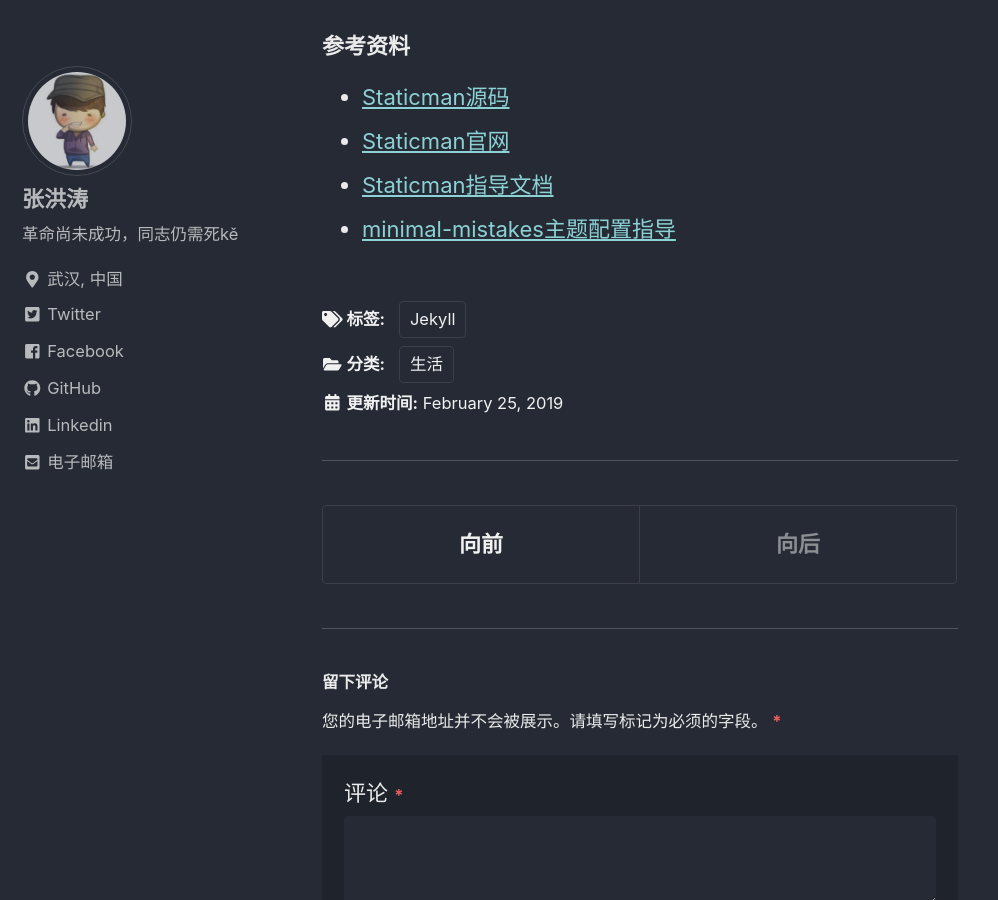
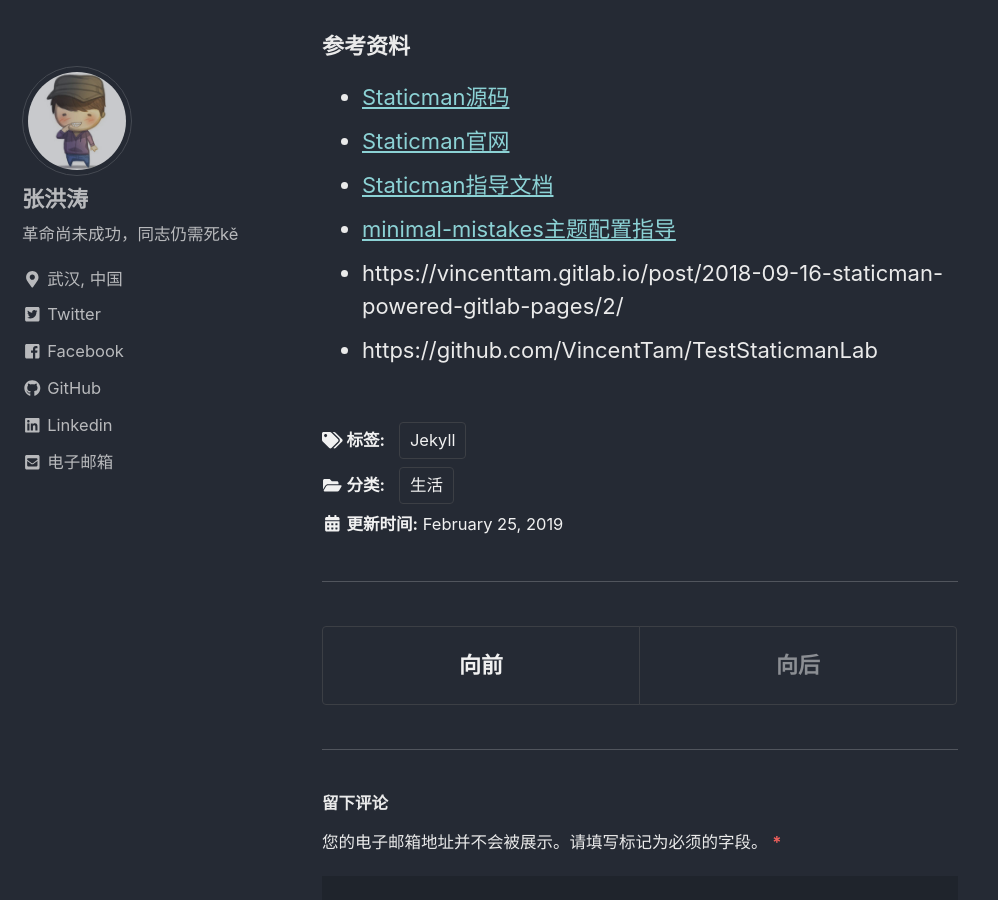
Before and after one commit to changhungtao/changhungtao.github.io, a Jekyll site: the page built from _posts/2019-02-25-使用Statiman给博客提供评论功能.md, in a window 1280 px wide and 900 px high, scrolled down 5257 px. Shown: the whole window, without its empty margins (0-998 px from the left). Built offline with Jekyll 4.4.1, drawn with Linux system fonts in a browser that asks for light colours; cached includes are drawn as plain includes; part of the change alters nothing that is shown.

Commit message:
更新Staticman的public instance的URL

```diff
--- a/_config.yml
+++ b/_config.yml
@@ -58,7 +58,7 @@ staticman:
       type               : "date"
       options:
         format           : "iso8601" # "iso8601" (default), "timestamp-seconds", "timestamp-milliseconds"
-  endpoint               : "http://192.168.126.110/v2/entry/" # URL of your own deployment with trailing slash, will fallback to the public instance
+  endpoint               : "https://staticman3.herokuapp.com/v3/entry/github/" # URL of your own deployment with trailing slash, will fallback to the public instance
 reCaptcha:
   enabled                : false
   siteKey                :
--- a/_posts/2019-02-25-使用Statiman给博客提供评论功能.md
+++ b/_posts/2019-02-25-使用Statiman给博客提供评论功能.md
@@ -225,3 +225,5 @@ https://{your staticman url}/v2/entry/{GITHUB USERNAME}/{GITHUB REPOSITORY}/{BRA
 - [Staticman官网](https://staticman.net/)
 - [Staticman指导文档](https://staticman.net/docs/)
 - [minimal-mistakes主题配置指导](https://mmistakes.github.io/minimal-mistakes/docs/configuration/#static-based-comments-via-staticman)
+- https://vincenttam.gitlab.io/post/2018-09-16-staticman-powered-gitlab-pages/2/
+- https://github.com/VincentTam/TestStaticmanLab
```
